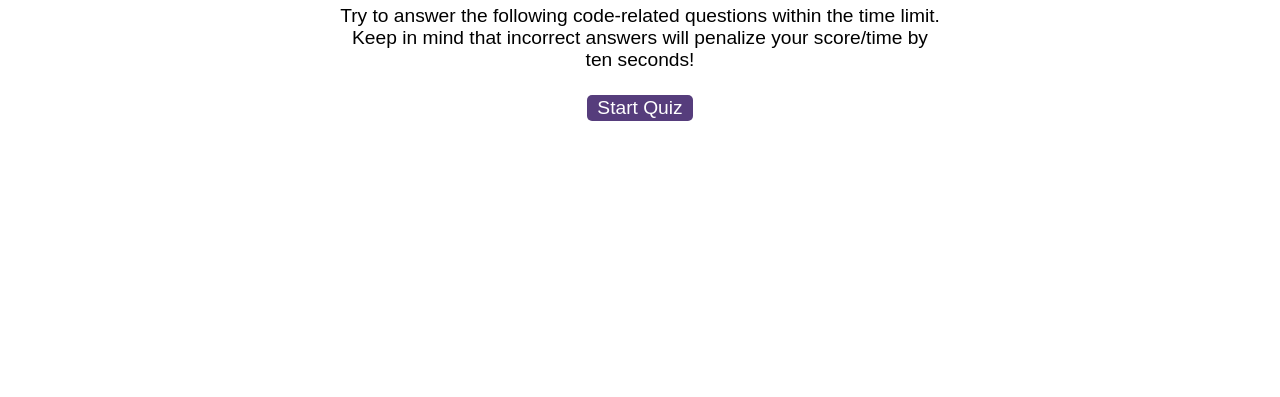
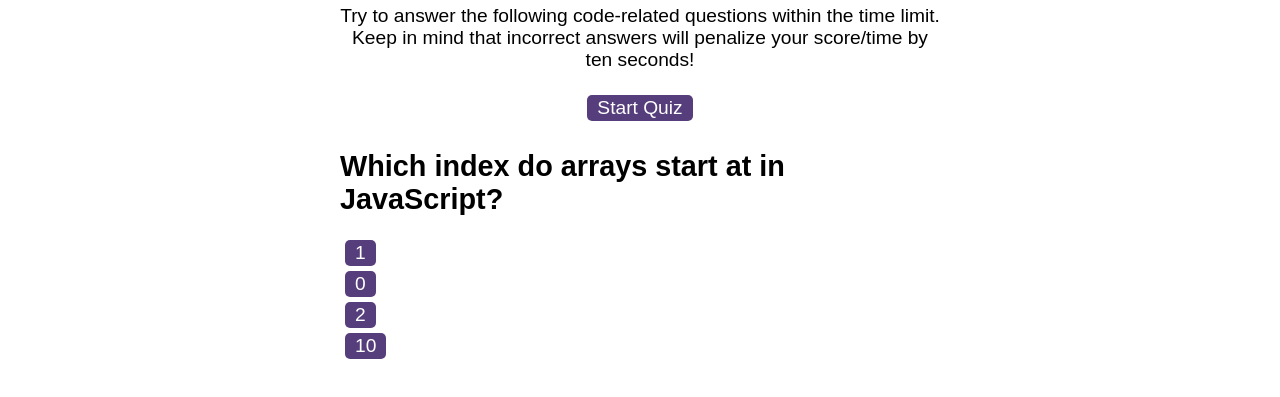
Before and after one commit to HannahLas/Coding-Quiz, a plain HTML site: page index.html in a window 1280 px wide. Both pictures are taken after a click on the button "Start Quiz". Shown: the part 165-562 px from the top of the page. Drawn offline with Linux system fonts and the light colour scheme.

Commit message:
Questions and quiz logic completed

```diff
--- a/assets/css/styles.css
+++ b/assets/css/styles.css
@@ -62,6 +62,7 @@ li:nth-child(odd) {
   display: none;
 }
 
+
 .start {
   text-align: center;
 }
--- /dev/null
+++ b/assets/js/logic.js
@@ -0,0 +1,56 @@
+//Timer variable
+var secondsLeft = 100;
+
+var time = document.getElementById("time");
+
+//Timer Function
+
+// function setTime() {
+//   var timerInterval = setInterval(function () {
+//     secondsLeft--;
+//     time.textContent = secondsLeft;
+//     if (currentQuestion.answer !== selectedOption) {
+//       secondsLeft -= 10;
+//       time.textContent = secondsLeft;
+//     }
+
+//     if (secondsLeft === 0) {
+//       clearInterval(timerInterval);
+//       endQuiz();
+//     }
+//   }, 1000);
+// }
+
+// startButton.addEventListener("click", setTime);
+// Initialize the score
+var scoring = { score: 0 };
+var currentQuestionIndex = 0;
+
+scoring.checkAnswer = function (selectedOption) {
+  var currentQuestion = questionsAndAnswers[currentQuestionIndex];
+
+  if (currentQuestion && currentQuestion.answer === selectedOption) {
+    scoring.score++;
+  }
+
+  currentQuestionIndex++;
+  if (currentQuestionIndex < questionsAndAnswers.length) {
+    showQuestion();
+  } else {
+    endQuiz();
+  }
+};
+
+var submitButton = document.getElementById("submit");
+function endQuiz() {
+  document.getElementById("questions").setAttribute("style", "display:hide;");
+  document.getElementById("end-screen").setAttribute("style", "display:block;");
+  var finalScore = document.getElementById("final-score");
+  if ((currentQuestionIndex = questionsAndAnswers.length)) {
+    finalScore.textContent = scoring.score;
+  }
+}
+
+submitButton.addEventListener("click", function () {
+  window.location.assign("highscores.html");
+});
--- /dev/null
+++ b/assets/js/questions.js
@@ -0,0 +1,104 @@
+// An array of objects that contain questions and options as properties.
+var questionsAndAnswers = [
+  {
+    question: "Which index do arrays start at in JavaScript?",
+    options: ["1", "0", "2", "10"],
+    answer: "0",
+  },
+  {
+    question: "Which method merges two or more arrays?",
+    options: [".merge", ".add", ".concat", ".push"],
+    answer: ".concat",
+  },
+  {
+    question:
+      "How can you create an HTML element through the DOM in JavaScript?",
+    options: [
+      ".newElement",
+      ".createElement",
+      "#createElement",
+      "create(element)",
+    ],
+    answer: ".createElement",
+  },
+  {
+    question:
+      "Which method will add an item to the end of an array and return a new length?",
+    options: [".pop", ".add", ".push", ".more"],
+    answer: ".push",
+  },
+  {
+    question:
+      "Which method will add an item to the end of an array and return a new length?",
+    options: [".pop", ".add", ".push", ".more"],
+    answer: ".push",
+  },
+  {
+    question:
+      "Which method will loop over an array, passing each item into a callback function provided?",
+    options: [".pop", ".forEach", ".push", ".more"],
+    answer: ".forEach",
+  },
+  {
+    question:
+      "Which method will return a copy of an orignal array without modifying the original array?",
+    options: [".copy", ".return", ".duplicate", ".slice"],
+    answer: ".slice",
+  },
+  {
+    question: "Which method will change an array into strings joined together?",
+    options: [".string", ".return", ".join", ".slice"],
+    answer: ".join",
+  },
+];
+
+// Locates the HTML IDs and stores them in a variable.
+var startButton = document.getElementById("start");
+var questionTitle = document.getElementById("question-title");
+var options = document.getElementById("choices");
+
+var currentQuestionIndex = 0;
+
+//Ensures the user can see the question and override the CSS styling that was set to hide.
+
+function startQuiz() {
+  document.getElementById("questions").setAttribute("style", "display:block;");
+  showQuestion();
+}
+function showQuestion() {
+  var currentQuestion = questionsAndAnswers[currentQuestionIndex];
+
+  questionTitle.textContent = currentQuestion.question;
+
+  options.innerHTML = "";
+
+  function optionClick(option) {
+    return function () {
+      scoring.checkAnswer(option);
+
+      showNextQuestion();
+    };
+  }
+
+  currentQuestion.options.forEach(function (option, index) {
+    var button = document.createElement("button");
+    button.textContent = option;
+
+    button.addEventListener("click", optionClick(option));
+
+    options.appendChild(button);
+  });
+}
+
+function showNextQuestion() {
+  currentQuestionIndex + 1;
+
+  if (currentQuestionIndex < questionsAndAnswers.length) {
+    showQuestion();
+  } else {
+    endQuiz();
+  }
+}
+
+//Event Listener to start the quiz when clicking the start button
+startButton.addEventListener("click", startQuiz);
```
Also changed, not shown: index.html (+0 -1 lines).
